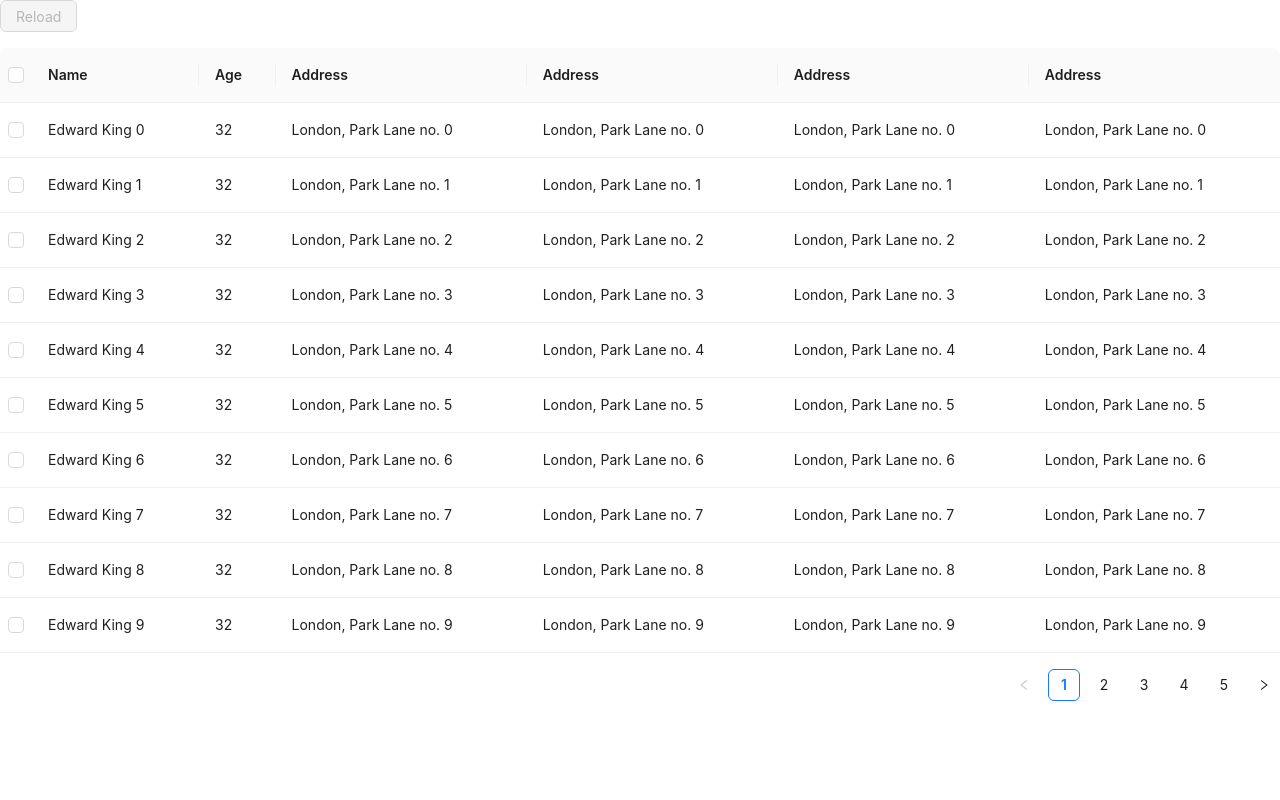
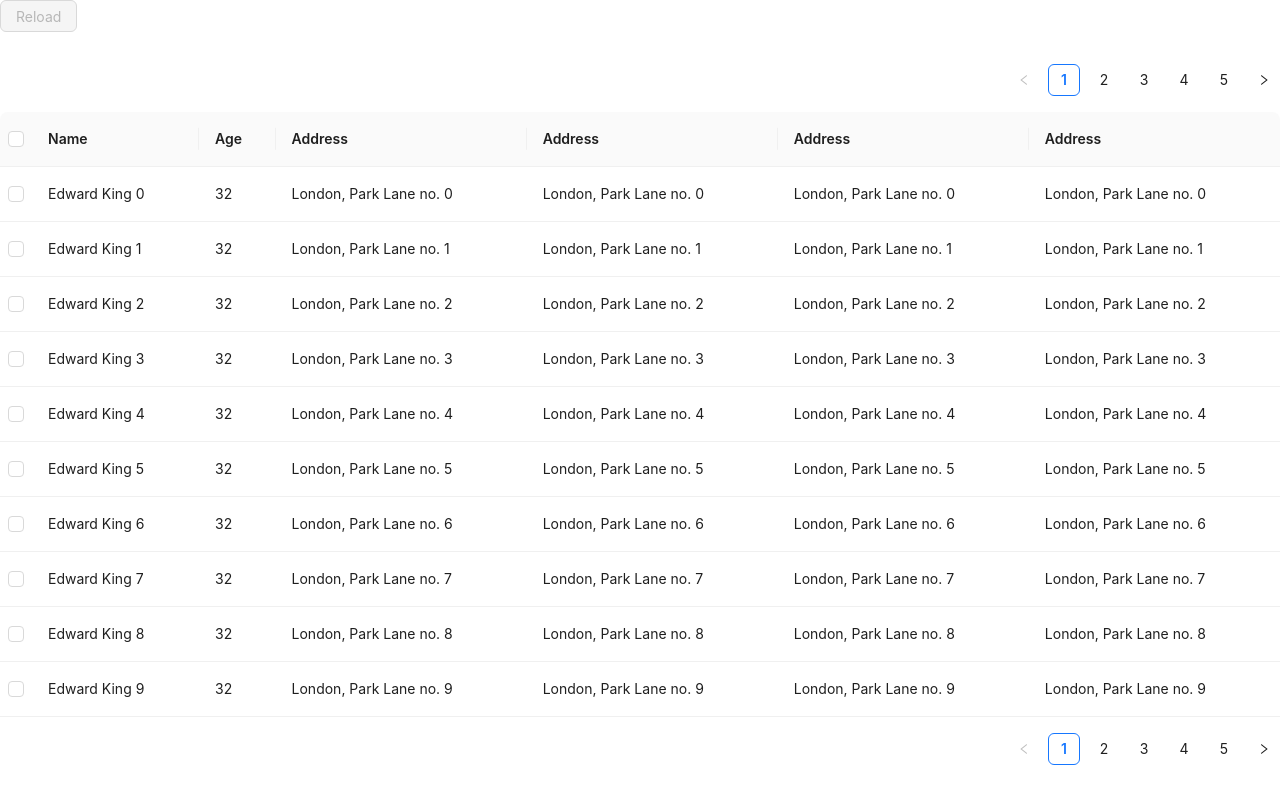
Before and after one commit to Aluonam/pantallaANT, a Next.js app: page /pantallaANT/screenPlanesDeCompra/components/table/tablecomponents/tableData/TableData in a window 1280 px wide. Built offline with nearby package versions, Linux system fonts and the light colour scheme.

Commit message:
feat: add top pagination table
pagination={{
          position: ['topRight', 'bottomRight'],

```diff
--- a/pages/pantallaANT/screenPlanesDeCompra/components/table/tablecomponents/tableData/TableData.jsx
+++ b/pages/pantallaANT/screenPlanesDeCompra/components/table/tablecomponents/tableData/TableData.jsx
@@ -85,7 +85,10 @@ const TableData = () => {
           {hasSelected ? `Selected ${selectedRowKeys.length} items` : ''}
         </span>
       </div>
-      <Table rowSelection={rowSelection} columns={columns} dataSource={data} />
+      <Table rowSelection={rowSelection} columns={columns} dataSource={data}
+          pagination={{
+            position: ['topRight', 'bottomRight'],
+        }}/>
     </div>
 
   )
```
